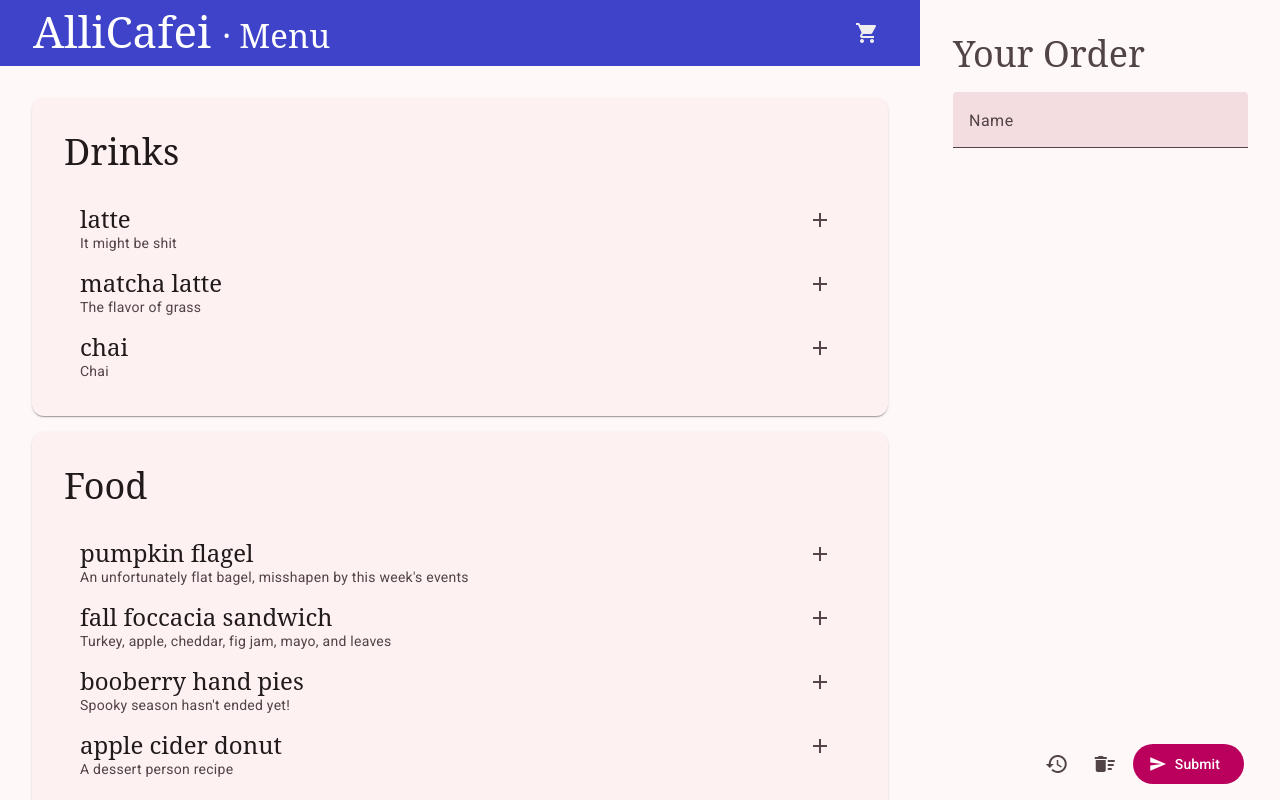
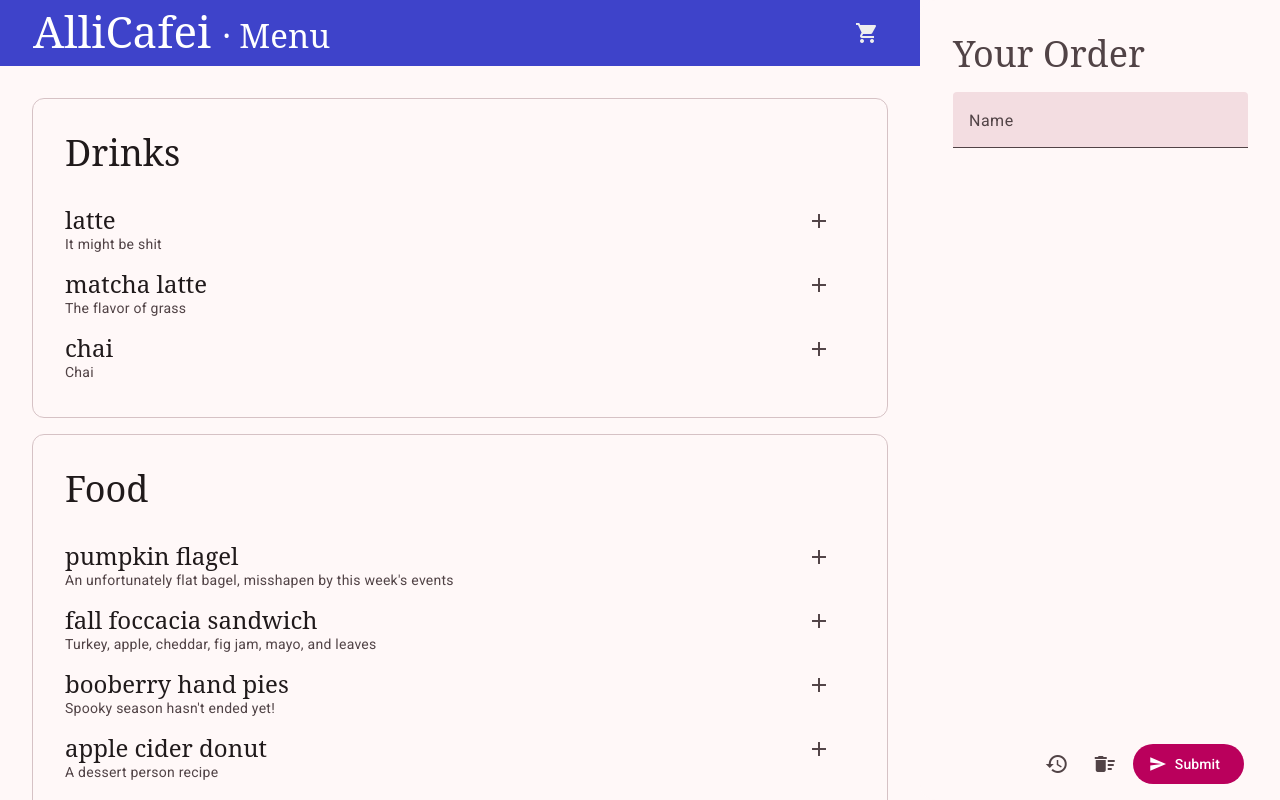
Before and after one commit to danzou56/home-cafe-circle, an Angular app: page / in a window 1280 px wide. Built offline with nearby package versions, Linux system fonts and the light colour scheme; a web font is replaced by a local one.

Commit message:
Adjust css

```diff
--- a/src/app/menu/menu-item/menu-item.component.css
+++ b/src/app/menu/menu-item/menu-item.component.css
@@ -7,6 +7,7 @@
 }
 
 mat-list-item {
+  padding-left: 0;
   /* default is too large */
   height: var(--mdc-list-list-item-two-line-container-height) !important;
 }
--- a/src/app/menu/menu.component.html
+++ b/src/app/menu/menu.component.html
@@ -1,5 +1,5 @@
 <div class="layout-container-half-root">
-  <mat-card style="margin-bottom:1em;">
+  <mat-card style="margin-bottom:1em;" appearance="outlined">
     <mat-card-header>
       <h3>Drinks</h3>
     </mat-card-header>
@@ -14,7 +14,7 @@
       </mat-list>
     </mat-card-content>
   </mat-card>
-  <mat-card>
+  <mat-card appearance="outlined">
     <mat-card-header>
       <h3>Food</h3>
     </mat-card-header>
```
